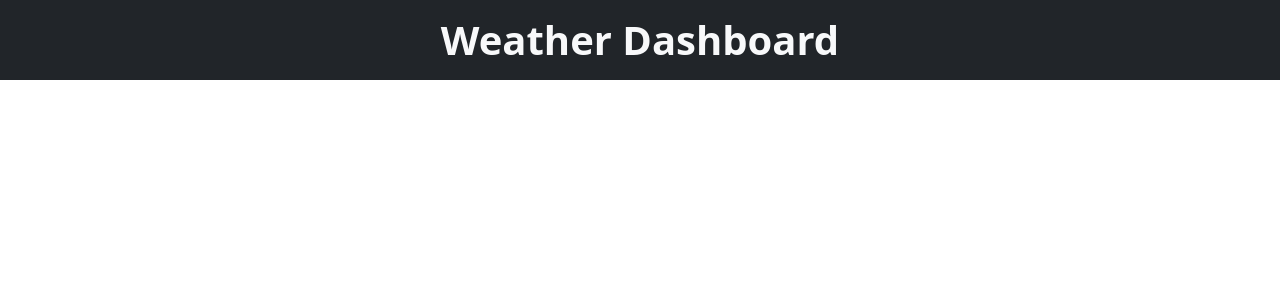
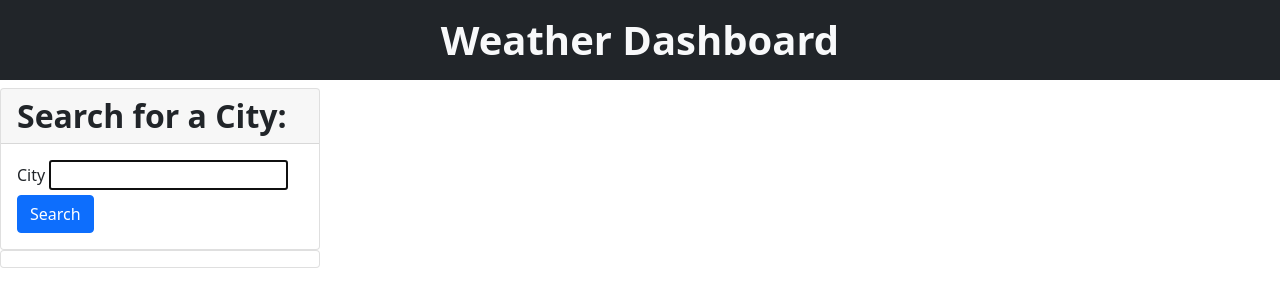
Before and after one commit to CalebLawver/weather-dashboard, a plain HTML site: page index.html in a window 1280 px wide. Drawn offline with nearby package versions, Linux system fonts and the light colour scheme.

Commit message:
Working on search box

```diff
--- a/index.html
+++ b/index.html
@@ -9,9 +9,40 @@
     <title>Weather Dashboard</title>
 </head>
 <body>
-    <header class="hero">
-        <h1 class="app-title bg-dark p-3 text-center text-light fw-bold">Weather Dashboard</h1>
+    <header>
+        <h1 class="bg-dark p-3 text-center text-light fw-bold">Weather Dashboard</h1>
     </header>
+    <main>
+        <div class="col-12 col-lg-3">
+            <!-- Search box for city -->
+            <div class="card">
+                <h2 class="card-header fw-bold">Search for a City:</h2>
+                <form class="card-body" id="user-form">
+                  <label class="form-label" for="city">City</label>
+                  <input name="city" id="city" type="text" autofocus="true" class="form-input" />
+                  <div class="col-12">
+                      <button type="submit" class="btn btn-primary btn-block">Search</button>
+                  </div>
+                </form>
+
+            </div>
+             <!-- Shows 5-day forecast -->
+            <div class="card">
+                <ul>
+                    <!-- Insert list of cities (max 10) -->
+                </ul>
+            </div>
+        </div>
+
+
+        <!-- Shows the current weather for city -->
+        <div>
+
+        </div>
+
+    </main>
+    <!-- Search box for city, search history below -->
+
     <script src="https://cdn.jsdelivr.net/npm/bootstrap@5.0.2/dist/js/bootstrap.bundle.min.js" integrity="sha384-MrcW6ZMFYlzcLA8Nl+NtUVF0sA7MsXsP1UyJoMp4YLEuNSfAP+JcXn/tWtIaxVXM" crossorigin="anonymous"></script>
     <script src="./assets/script.js"></script>
 </body>
```
